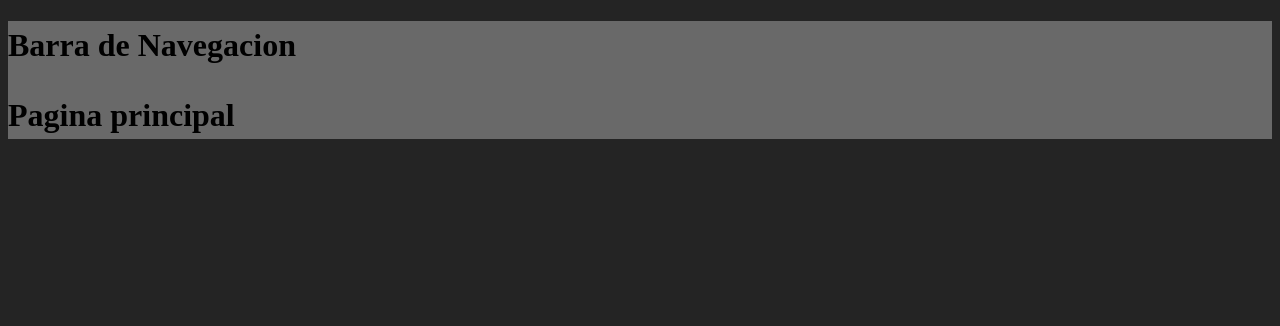
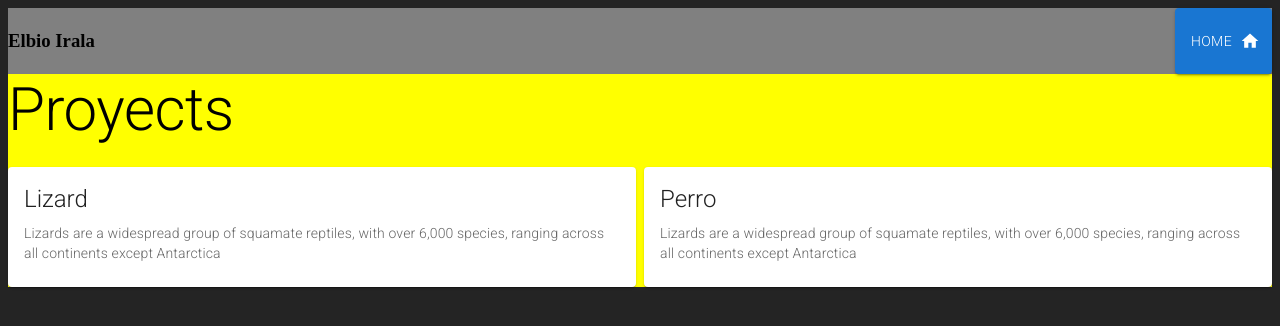
Before and after one commit to IralaElbio/proyects_web, a React (Vite) app in the folder react/: page / in a window 1280 px wide. Shown: the top 326 px of the page. Built offline with nearby package versions, Linux system fonts and the light colour scheme.

Commit message:
new: estructura de barra superior y pagina de home agregada

```diff
--- a/react/src/Components/MainBarr.tsx
+++ b/react/src/Components/MainBarr.tsx
@@ -1,10 +1,21 @@
 import React from 'react'
+import HomeIcon from '@mui/icons-material/Home';
+import Stack from '@mui/material/Stack';
+import { Box, Button } from '@mui/material';
+
 
 function MainBarr() {
     return (
-        <div>
-            <h1>Barra de Navegacion</h1>
-        </div>
+        <Box sx={{ backgroundColor: 'grey' }}>
+            <Stack direction={'row'} spacing={3} justifyContent={'space-between'}>
+                <Box>
+                    <h3>Elbio Irala</h3>
+                </Box>
+                <Button endIcon={<HomeIcon />} variant="contained">
+                    Home
+                </Button>
+            </Stack>
+        </Box>
     )
 }
 
--- a/react/src/Pages/Home.tsx
+++ b/react/src/Pages/Home.tsx
@@ -1,10 +1,46 @@
 import React from 'react'
+import Typography from '@mui/material/Typography';
+import Stack from '@mui/material/Stack';
 
+import { Box } from '@mui/material'
+import Card from '@mui/material/Card';
+import CardContent from '@mui/material/CardContent';
+import CardMedia from '@mui/material/CardMedia';
+import CardActionArea from '@mui/material/CardActionArea';
 function Home() {
     return (
-        <div>
-            <h1>Pagina principal</h1>
-        </div>
+        <Box sx={{ backgroundColor: 'yellow' }}>
+            <Typography variant="h2" gutterBottom >
+                Proyects
+            </Typography>
+            <Stack direction={'row'} spacing={1}>
+                <Card>
+                    <CardMedia />
+                    <CardContent>
+                        <Typography gutterBottom variant="h5" component="div">
+                            Lizard
+                        </Typography>
+                        <Typography variant="body2" sx={{ color: 'text.secondary' }}>
+                            Lizards are a widespread group of squamate reptiles, with over 6,000
+                            species, ranging across all continents except Antarctica
+                        </Typography>
+                    </CardContent>
+                </Card>
+                <Card>
+                    <CardMedia />
+                    <CardContent>
+                        <Typography gutterBottom variant="h5" component="div">
+                            Perro
+                        </Typography>
+                        <Typography variant="body2" sx={{ color: 'text.secondary' }}>
+                            Lizards are a widespread group of squamate reptiles, with over 6,000
+                            species, ranging across all continents except Antarctica
+                        </Typography>
+                    </CardContent>
+                </Card>
+            </Stack>
+
+        </Box>
     )
 }
 
```
